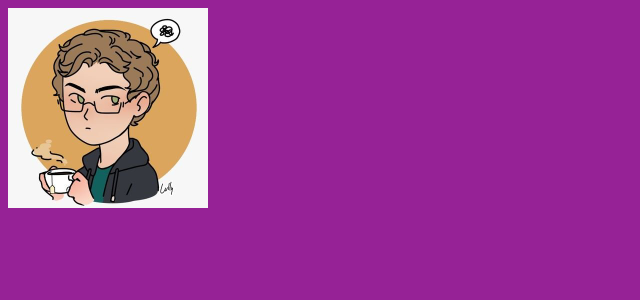
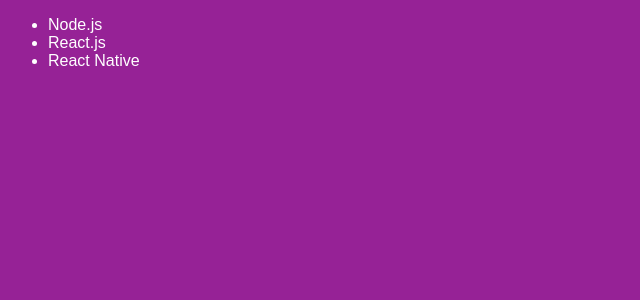
Before and after one commit to fillipeags/React-Fundamentals, a React app: page / in a window 1280 px wide. Shown: the top 300 px of the page, without its empty margins (0-640 px from the left). Built offline with nearby package versions, Linux system fonts and the light colour scheme.

Commit message:
class components

```diff
--- a/babel.config.js
+++ b/babel.config.js
@@ -3,4 +3,7 @@
     "@babel/preset-env",
     "@babel/preset-react"
   ],
+  plugins:[
+    '@babel/plugin-proposal-class-properties'
+  ]
 };
--- a/package.json
+++ b/package.json
@@ -9,6 +9,7 @@
   },
   "devDependencies": {
     "@babel/core": "^7.11.6",
+    "@babel/plugin-proposal-class-properties": "^7.10.4",
     "@babel/preset-env": "^7.11.5",
     "@babel/preset-react": "^7.10.4",
     "babel-loader": "^8.1.0",
--- a/src/App.js
+++ b/src/App.js
@@ -1,10 +1,10 @@
 import React from 'react';
 import './App.css'
 
-import avatar from './assets/avatar.jpg'
+import TechList from './components/TechList'
 
 function App(){
-  return <img width="200" src={avatar}/>
+  return <TechList />
 }
 
 export default App;
--- /dev/null
+++ b/src/components/TechList.js
@@ -0,0 +1,23 @@
+import React, {Component} from 'react';
+
+class TechList extends Component{
+  state = {
+    techs: [
+      'Node.js',
+      'React.js',
+      'React Native'
+    ]
+  };
+
+  render(){
+    return(
+      <ul>
+        <li>Node.js</li>
+        <li>React.js</li>
+        <li>React Native</li>
+      </ul>
+    );
+  }
+}
+
+export default TechList;
```
